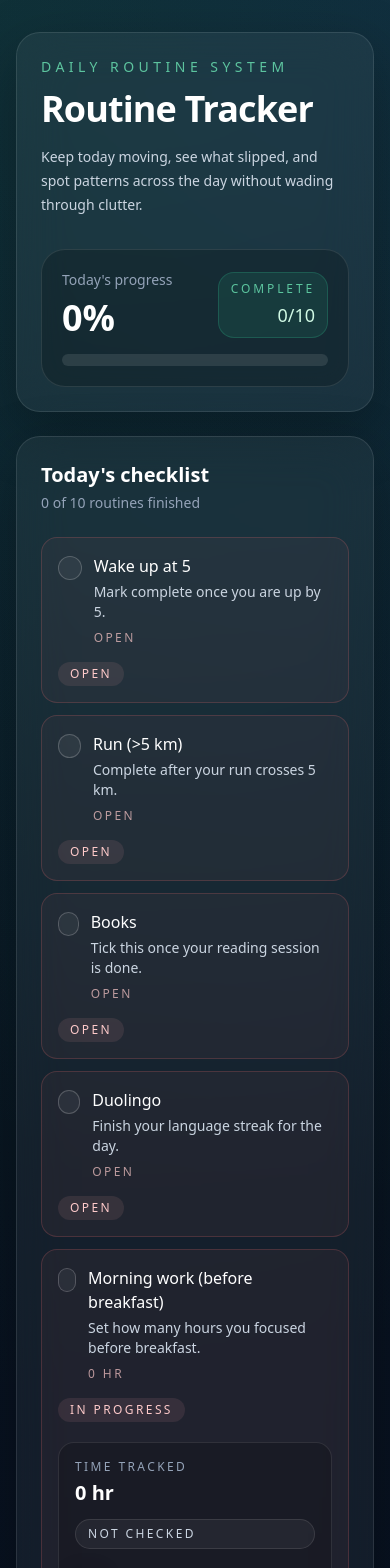
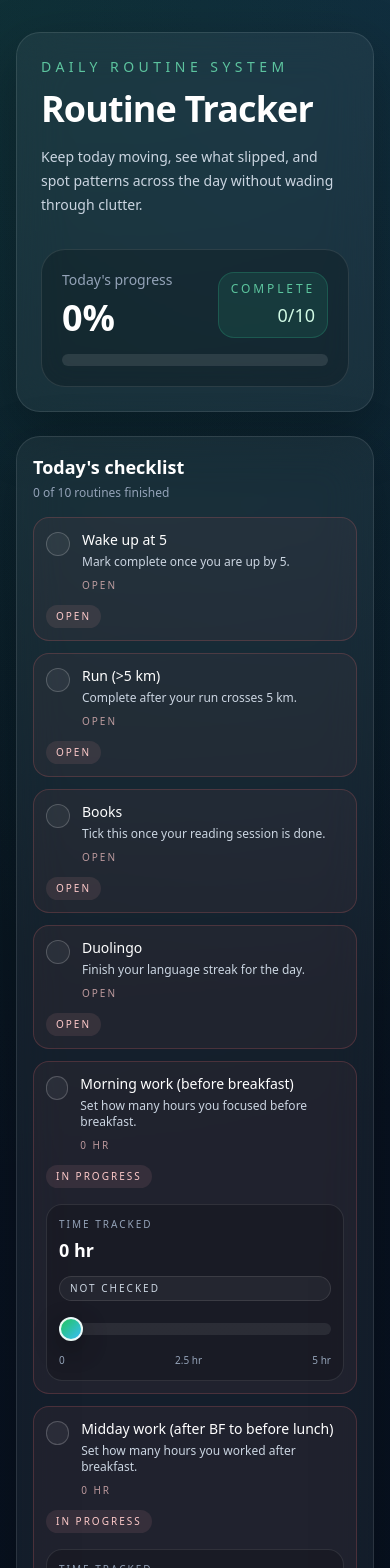
Before and after one commit to DarshanKS09/Tracker, a Next.js app: page / in a window 390 px wide. Shown: the top 1568 px of the page. Built offline with nearby package versions, Linux system fonts and the light colour scheme; no server answers; the database is empty.

Commit message:
added daily donut chart

```diff
--- a/components/daily-checklist.tsx
+++ b/components/daily-checklist.tsx
@@ -102,11 +102,11 @@ export function DailyChecklist({ tasks, onTasksChange }: DailyChecklistProps) {
   const completedCount = localTasks.filter((task) => task.completed).length;
 
   return (
-    <section className="panel p-6">
-      <div className="mb-6 flex items-center justify-between gap-4">
+    <section className="panel p-4 sm:p-5">
+      <div className="mb-4 flex items-center justify-between gap-4">
         <div>
-          <h2 className="text-xl font-semibold text-white">Today&apos;s checklist</h2>
-          <p className="mt-1 text-sm text-slate-400">
+          <h2 className="text-lg font-semibold text-white">Today&apos;s checklist</h2>
+          <p className="mt-1 text-xs text-slate-400 sm:text-sm">
             {completedCount} of {localTasks.length} routines finished
           </p>
         </div>
@@ -128,11 +128,11 @@ export function DailyChecklist({ tasks, onTasksChange }: DailyChecklistProps) {
             <div
               key={task.taskName}
               className={clsx(
-                "rounded-2xl border px-4 py-4 transition-all duration-200 sm:px-5",
+                "rounded-2xl border px-3 py-3 transition-all duration-200 sm:px-4",
                 statusTone
               )}
             >
-              <div className="flex flex-col gap-4 sm:flex-row sm:items-start sm:justify-between">
+              <div className="flex flex-col gap-3 sm:flex-row sm:items-start sm:justify-between">
                 <div className="flex items-start gap-3">
                   {task.taskType === "boolean" ? (
                     <button
@@ -151,7 +151,7 @@ export function DailyChecklist({ tasks, onTasksChange }: DailyChecklistProps) {
                       )}
                       aria-label={`${task.completed ? "Unmark" : "Mark"} ${task.taskName}`}
                     >
-                      <Check className="h-4 w-4" />
+                      <Check className="h-3.5 w-3.5" />
                     </button>
                   ) : (
                     <button
@@ -172,18 +172,18 @@ export function DailyChecklist({ tasks, onTasksChange }: DailyChecklistProps) {
                       aria-label={`${task.completed ? "Reset" : "Complete"} ${task.taskName}`}
                     >
                       {task.taskType === "water" && !task.completed ? (
-                        <Droplets className="h-4 w-4 text-sky-300" />
+                        <Droplets className="h-3.5 w-3.5 text-sky-300" />
                       ) : (
-                        <Check className="h-4 w-4" />
+                        <Check className="h-3.5 w-3.5" />
                       )}
                     </button>
                   )}
                   <div>
-                    <p className="font-medium text-white">{task.taskName}</p>
-                    <p className="mt-1 text-sm text-slate-300">{task.helperText}</p>
+                    <p className="text-sm font-medium text-white sm:text-[15px]">{task.taskName}</p>
+                    <p className="mt-1 text-xs text-slate-300 sm:text-sm">{task.helperText}</p>
                     <p
                       className={clsx(
-                        "mt-2 text-xs uppercase tracking-[0.2em]",
+                        "mt-2 text-[10px] uppercase tracking-[0.2em] sm:text-[11px]",
                         task.completed ? "text-emerald-200/80" : "text-red-200/70"
                       )}
                     >
@@ -200,7 +200,7 @@ export function DailyChecklist({ tasks, onTasksChange }: DailyChecklistProps) {
                   {task.taskType === "boolean" ? (
                     <div
                       className={clsx(
-                        "rounded-full px-3 py-1 text-xs font-medium uppercase tracking-[0.2em]",
+                        "rounded-full px-2.5 py-1 text-[10px] font-medium uppercase tracking-[0.2em]",
                         task.completed
                           ? "bg-emerald-300/15 text-emerald-200"
                           : "bg-red-300/10 text-red-200"
@@ -211,7 +211,7 @@ export function DailyChecklist({ tasks, onTasksChange }: DailyChecklistProps) {
                   ) : (
                     <div
                       className={clsx(
-                        "rounded-full px-3 py-1 text-xs font-medium uppercase tracking-[0.2em]",
+                        "rounded-full px-2.5 py-1 text-[10px] font-medium uppercase tracking-[0.2em]",
                         task.completed
                           ? "bg-emerald-300/15 text-emerald-200"
                           : "bg-red-300/10 text-red-200"
@@ -224,22 +224,22 @@ export function DailyChecklist({ tasks, onTasksChange }: DailyChecklistProps) {
               </div>
 
               {task.taskType !== "boolean" ? (
-                <div className="mt-5 rounded-2xl border border-white/10 bg-black/20 p-4">
+                <div className="mt-4 rounded-2xl border border-white/10 bg-black/20 p-3">
                   <div className="flex flex-col gap-3 sm:flex-row sm:items-center sm:justify-between">
                     <div>
-                      <p className="text-xs uppercase tracking-[0.2em] text-slate-400">
+                      <p className="text-[10px] uppercase tracking-[0.2em] text-slate-400">
                         {task.taskType === "water" ? "Water consumed" : "Time tracked"}
                       </p>
-                      <p className="mt-1 text-xl font-semibold text-white">
+                      <p className="mt-1 text-lg font-semibold text-white">
                         {formatTaskValue(task.value, task.unit)}
                       </p>
                     </div>
-                    <div className="rounded-full border border-white/10 bg-white/5 px-3 py-1.5 text-xs uppercase tracking-[0.2em] text-slate-300">
+                    <div className="rounded-full border border-white/10 bg-white/5 px-2.5 py-1 text-[10px] uppercase tracking-[0.2em] text-slate-300">
                       {task.completed ? "Checked done" : "Not checked"}
                     </div>
                   </div>
 
-                  <div className="mt-5">
+                  <div className="mt-4">
                     <input
                       type="range"
                       min={0}
@@ -277,7 +277,7 @@ export function DailyChecklist({ tasks, onTasksChange }: DailyChecklistProps) {
                       }}
                       aria-label={task.taskName}
                     />
-                    <div className="mt-3 flex items-center justify-between text-xs text-slate-400">
+                    <div className="mt-3 flex items-center justify-between text-[10px] text-slate-400 sm:text-xs">
                       <span>0</span>
                       <span>2.5 {task.unit}</span>
                       <span>5 {task.unit}</span>
--- a/components/dashboard-charts.tsx
+++ b/components/dashboard-charts.tsx
@@ -5,6 +5,7 @@ import {
   Area,
   AreaChart,
   CartesianGrid,
+  Cell,
   Pie,
   PieChart,
   ResponsiveContainer,
@@ -94,12 +95,12 @@ export function DashboardCharts({
   );
 
   return (
-    <section className="panel flex flex-col gap-6 p-6">
+    <section className="panel flex flex-col gap-4 p-4 sm:p-5">
       <div>
         <div className="flex flex-col gap-4 sm:flex-row sm:items-center sm:justify-between">
           <div>
-            <h2 className="text-xl font-semibold text-white">Routine charts</h2>
-            <p className="mt-1 text-sm text-slate-400">
+            <h2 className="text-lg font-semibold text-white">Routine charts</h2>
+            <p className="mt-1 text-xs text-slate-400 sm:text-sm">
               Switch between today&apos;s routine coverage and the live weekly trend
             </p>
           </div>
@@ -107,7 +108,7 @@ export function DashboardCharts({
             <button
               type="button"
               onClick={() => setChartView("daily")}
-              className={`rounded-full px-4 py-2 text-xs uppercase tracking-[0.2em] transition ${
+              className={`rounded-full px-3 py-1.5 text-[10px] uppercase tracking-[0.2em] transition sm:px-4 sm:py-2 sm:text-xs ${
                 chartView === "daily"
                   ? "bg-cyan-400 text-surface-950"
                   : "text-slate-300 hover:bg-white/5"
@@ -118,7 +119,7 @@ export function DashboardCharts({
             <button
               type="button"
               onClick={() => setChartView("weekly")}
-              className={`rounded-full px-4 py-2 text-xs uppercase tracking-[0.2em] transition ${
+              className={`rounded-full px-3 py-1.5 text-[10px] uppercase tracking-[0.2em] transition sm:px-4 sm:py-2 sm:text-xs ${
                 chartView === "weekly"
                   ? "bg-cyan-400 text-surface-950"
                   : "text-slate-300 hover:bg-white/5"
@@ -130,17 +131,17 @@ export function DashboardCharts({
         </div>
       </div>
 
-      <div className="rounded-3xl border border-white/10 bg-black/20 p-4">
+      <div className="rounded-3xl border border-white/10 bg-black/20 p-3 sm:p-4">
         {chartView === "daily" ? (
           <>
             <div className="mb-4 flex flex-wrap items-center justify-between gap-3">
-              <p className="text-sm text-slate-300">Daily routine coverage</p>
-              <span className="rounded-full border border-cyan-400/20 bg-cyan-400/10 px-3 py-1.5 text-xs uppercase tracking-[0.18em] text-cyan-200">
+              <p className="text-xs text-slate-300 sm:text-sm">Daily routine coverage</p>
+              <span className="rounded-full border border-cyan-400/20 bg-cyan-400/10 px-2.5 py-1 text-[10px] uppercase tracking-[0.18em] text-cyan-200 sm:px-3 sm:py-1.5 sm:text-xs">
                 {completedCount} of {tasks.length} done
               </span>
             </div>
             <div className="grid place-items-center">
-              <div className="relative h-80 w-full max-w-[340px]">
+              <div className="relative h-52 w-full max-w-[220px] sm:h-60 sm:max-w-[250px]">
                 <ResponsiveContainer width="100%" height="100%">
                   <PieChart>
                     <Pie
@@ -155,7 +156,15 @@ export function DashboardCharts({
                       cornerRadius={10}
                       stroke="rgba(7,17,31,0.9)"
                       strokeWidth={3}
-                    />
+                      isAnimationActive
+                      animationBegin={0}
+                      animationDuration={700}
+                      animationEasing="ease-in-out"
+                    >
+                      {dailyDonutData.map((entry) => (
+                        <Cell key={entry.name} fill={entry.fill} />
+                      ))}
+                    </Pie>
                     <Tooltip
                       formatter={(value, name) => [`${value} routines`, name]}
                       contentStyle={{
@@ -167,8 +176,8 @@ export function DashboardCharts({
                   </PieChart>
                 </ResponsiveContainer>
                 <div className="pointer-events-none absolute inset-0 flex flex-col items-center justify-center">
-                  <p className="text-5xl font-semibold text-white">{completionPercentage}%</p>
-                  <p className="mt-2 text-xs uppercase tracking-[0.24em] text-slate-400">
+                  <p className="text-3xl font-semibold text-white sm:text-4xl">{completionPercentage}%</p>
+                  <p className="mt-1.5 text-[10px] uppercase tracking-[0.24em] text-slate-400 sm:text-xs">
                     Routine completion
                   </p>
                 </div>
@@ -178,22 +187,22 @@ export function DashboardCharts({
         ) : (
           <>
             <div className="mb-4 flex flex-wrap items-center justify-between gap-3">
-              <p className="text-sm text-slate-300">Weekly percentage</p>
-              <div className="flex flex-wrap gap-2 text-xs uppercase tracking-[0.18em]">
-                <span className="rounded-full border border-cyan-400/20 bg-cyan-400/10 px-3 py-1.5 text-cyan-200">
+              <p className="text-xs text-slate-300 sm:text-sm">Weekly percentage</p>
+              <div className="flex flex-wrap gap-2 text-[10px] uppercase tracking-[0.18em] sm:text-xs">
+                <span className="rounded-full border border-cyan-400/20 bg-cyan-400/10 px-2.5 py-1 text-cyan-200 sm:px-3 sm:py-1.5">
                   Weekly avg {weeklyAverage}%
                 </span>
                 {liveFeedback.map((point) => (
                   <span
                     key={point.date}
-                    className="rounded-full border border-white/10 bg-white/5 px-3 py-1.5 text-slate-300"
+                    className="rounded-full border border-white/10 bg-white/5 px-2.5 py-1 text-slate-300 sm:px-3 sm:py-1.5"
                   >
                     {point.label} {point.percentage}%
                   </span>
                 ))}
               </div>
             </div>
-            <div className="h-80">
+            <div className="h-52 sm:h-60">
               <ResponsiveContainer width="100%" height="100%">
                 <AreaChart data={liveChartData} margin={{ left: 0, right: 8, top: 8, bottom: 8 }}>
                   <CartesianGrid stroke="rgba(255,255,255,0.08)" vertical={false} />
```
